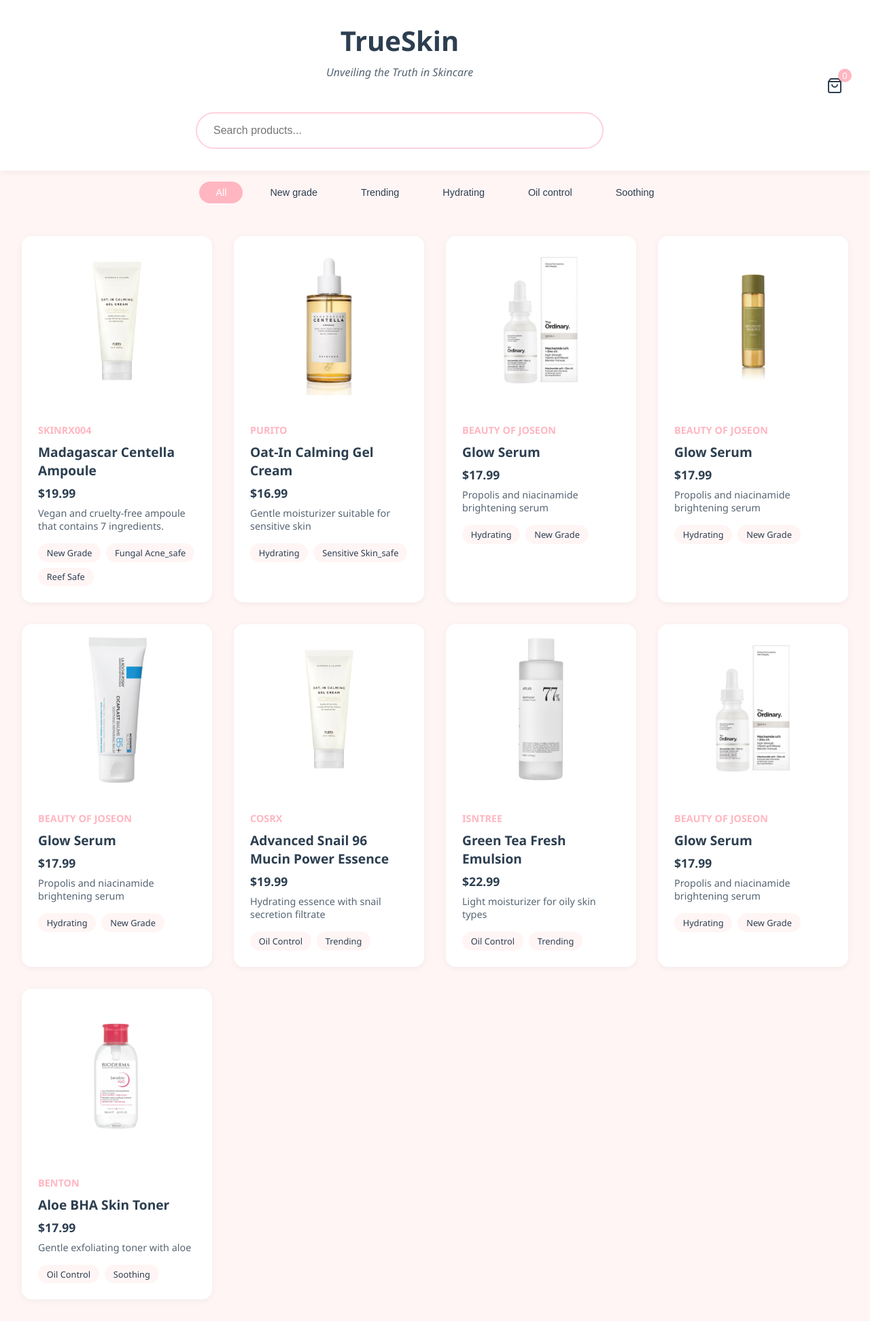
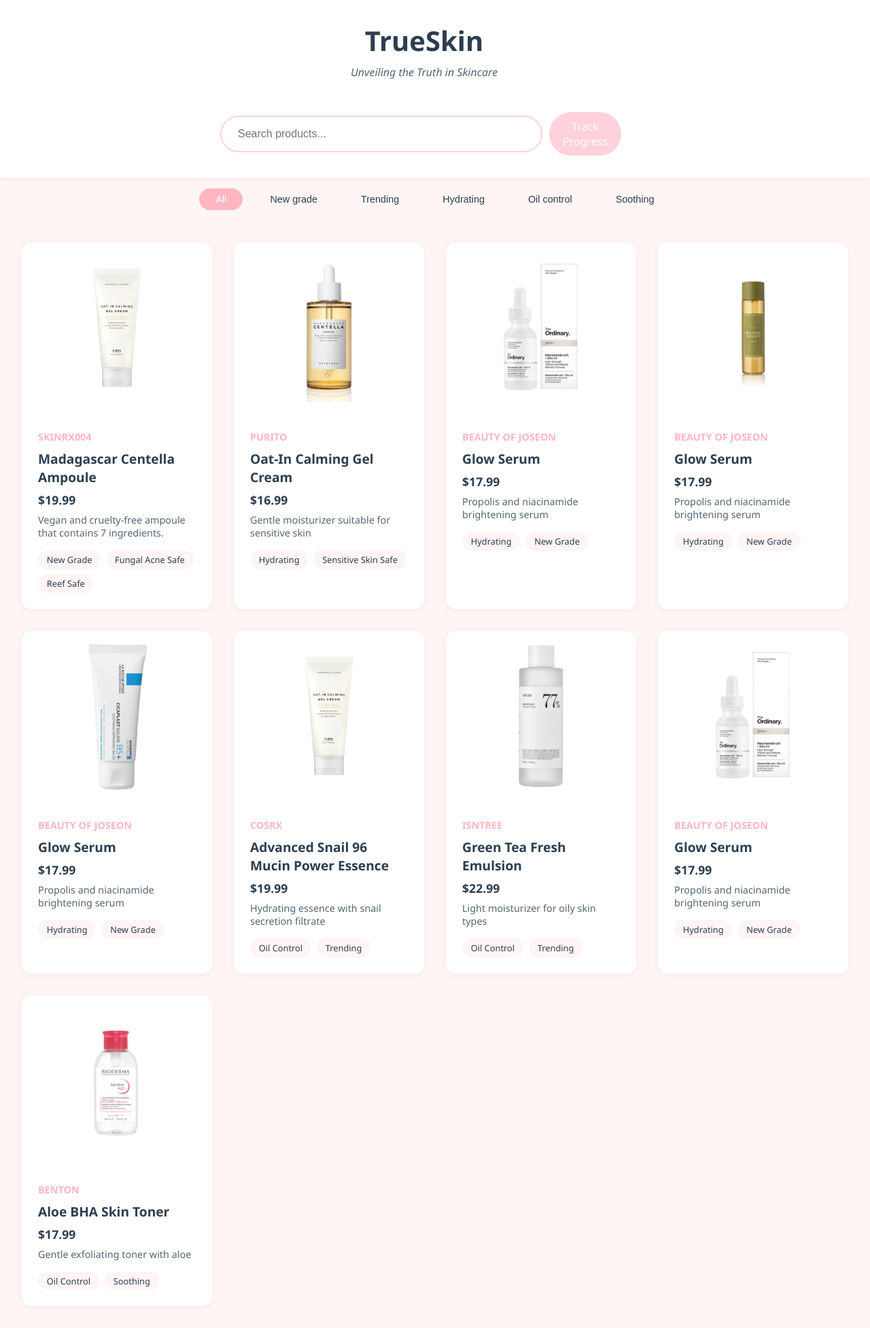
Before and after one commit to isaisa002/TrueSkin, a Flask app: page / in a window 1280 px wide. Shown: the whole page at 68% size. Before the commit the page ends 1916 px from the top, so only its background shows below. Run offline with Flask 3, Linux system fonts and the light colour scheme.

Commit message:
Added progress tracking

```diff
--- a/app.py
+++ b/app.py
@@ -148,6 +148,10 @@
 def cart():
     return render_template('cart.html')
 
+@app.route('/progressTracking')
+def progress_tracking():
+    return render_template('progressTracking.html')
+
 @app.route('/api/products')
 def get_products():
     filter_type = request.args.get('filter', 'all')
--- a/static/style.css
+++ b/static/style.css
@@ -1,9 +1,9 @@
 :root {
-    --color-primary: #FFB6C1;
-    --color-secondary: #FFC0CB;
-    --color-tertiary: #FFD1DC;
-    --color-background: #FFF5F5;
-    --color-text: #2C3E50;
+  --color-primary: #ffb6c1;
+  --color-secondary: #ffc0cb;
+  --color-tertiary: #ffd1dc;
+  --color-background: #fff5f5;
+  --color-text: #2c3e50;
   --shadow: 0 2px 10px rgba(0, 0, 0, 0.05);
 }
 
@@ -14,7 +14,7 @@
 }
 
 body {
-    font-family: 'Segoe UI', Tahoma, Geneva, Verdana, sans-serif;
+  font-family: "Segoe UI", Tahoma, Geneva, Verdana, sans-serif;
   background-color: var(--color-background);
   color: var(--color-text);
 }
@@ -40,18 +40,20 @@
 }
 
 .search-container {
-    max-width: 600px;
-    margin: 0 auto;
+  max-width: 5000px;
+  display: flex;
+  align-items: center;
 }
 
 #searchInput {
-    width: 100%;
+  width: 1000px;
   padding: 1rem 1.5rem;
   border: 2px solid var(--color-tertiary);
   border-radius: 50px;
   font-size: 1rem;
   outline: none;
   transition: all 0.3s ease;
+  margin-right: 10px;
 }
 
 #searchInput:focus {
@@ -59,6 +61,117 @@
   box-shadow: 0 0 0 3px rgba(255, 182, 193, 0.2);
 }
 
+.progress-btn {
+  background-color: var(
+    --color-tertiary
+  ); /* Same color as search input border */
+  color: white; /* White text */
+  padding: 10px 20px; /* Some padding */
+  text-align: center; /* Centered text */
+  text-decoration: none; /* Remove underline */
+  display: inline-block; /* Make the link behave like a button */
+  font-size: 16px; /* Increase font size */
+  border-radius: 50px; /* Fully rounded corners */
+  transition: background-color 0.3s; /* Smooth transition */
+  margin-right: 10px; /* Add space between buttons */
+}
+
+.progress-btn:hover {
+  background-color: var(--color-primary); /* Change color on hover */
+}
+
+.upload-container {
+  text-align: center;
+  margin: 20px;
+}
+
+.dropbox {
+  border: 2px dashed var(--color-tertiary);
+  height: 200px;
+  border-radius: 10px;
+  padding: 20px;
+  cursor: pointer;
+  transition: background-color 0.3s;
+  margin-bottom: 20px;
+  position: relative;
+}
+
+.dropbox.dragover {
+  background-color: var(--color-primary);
+  color: white;
+}
+
+.dropbox p {
+  margin: 0;
+}
+
+#fileInput {
+  display: none;
+}
+
+.timeline {
+  position: relative;
+  max-width: 800px;
+  margin: 20px auto;
+}
+
+.timeline::after {
+  content: "";
+  position: absolute;
+  width: 6px;
+  background-color: var(--color-tertiary);
+  top: 0;
+  bottom: 0;
+  left: 50%;
+  margin-left: -3px;
+}
+
+.timeline-item {
+  padding: 10px 40px;
+  position: relative;
+  background-color: inherit;
+  width: 50%;
+}
+
+.timeline-item::after {
+  content: "";
+  position: absolute;
+  width: 25px;
+  height: 25px;
+  right: -17px;
+  background-color: white;
+  border: 4px solid var(--color-tertiary);
+  top: 15px;
+  border-radius: 50%;
+  z-index: 1;
+}
+
+.timeline-item:nth-child(odd) {
+  left: 0;
+}
+
+.timeline-item:nth-child(even) {
+  left: 50%;
+}
+
+.timeline-item:nth-child(even)::after {
+  left: -17px; /* Adjust the position for even items */
+}
+
+.timeline-content {
+  padding: 20px 30px;
+  background-color: white;
+  position: relative;
+  border-radius: 6px;
+}
+
+.preview-image {
+  max-width: 100%;
+  height: auto;
+  border-radius: 10px;
+  box-shadow: 0 0 10px rgba(0, 0, 0, 0.1);
+  margin-top: 20px;
+}
 
 .filter-nav {
   padding: 1rem 2rem;
@@ -71,12 +184,10 @@
   -webkit-overflow-scrolling: touch;
 }
 
-
 .filter-nav {
   max-width: 1200px;
   margin: 0 auto;
 }
-
 
 .filter-btn {
   padding: 0.5rem 1.5rem;
@@ -363,140 +474,7 @@
     justify-content: center;
     min-height: 400px;
   }
-
-
 }
-
- /* Add styles for cart page */
- .cart-page {
-    max-width: 1200px;
-    margin: 2rem auto;
-    padding: 0 2rem;
-}
-
-.cart-items {
-    background: white;
-    border-radius: 15px;
-    padding: 2rem;
-    margin-bottom: 2rem;
-    box-shadow: var(--shadow);
-}
-
-.cart-item {
-    display: grid;
-    grid-template-columns: auto 1fr auto auto;
-    gap: 2rem;
-    align-items: center;
-    padding: 1rem 0;
-    border-bottom: 1px solid var(--color-background);
-}
-
-.cart-item:last-child {
-    border-bottom: none;
-}
-
-.cart-item-image {
-    width: 100px;
-    height: 100px;
-    object-fit: contain;
-}
-
-.cart-item-info {
-    display: flex;
-    flex-direction: column;
-    gap: 0.5rem;
-}
-
-.cart-item-brand {
-    color: var(--color-primary);
-    font-size: 0.9rem;
-    font-weight: 600;
-}
-
-.cart-item-name {
-    font-size: 1.1rem;
-    font-weight: 600;
-}
-
-.cart-item-price {
-    font-weight: 600;
-    color: var(--color-text);
-}
-
-.cart-item-remove {
-    background: none;
-    border: none;
-    color: #ff4d4d;
-    cursor: pointer;
-    padding: 0.5rem;
-    transition: opacity 0.3s;
-}
-
-.cart-item-remove:hover {
-    opacity: 0.7;
-}
-
-.cart-summary {
-    background: white;
-    border-radius: 15px;
-    padding: 2rem;
-    box-shadow: var(--shadow);
-}
-
-.cart-total {
-    display: flex;
-    justify-content: space-between;
-    font-size: 1.2rem;
-    font-weight: 600;
-    margin-bottom: 1.5rem;
-}
-
-.checkout-btn {
-    width: 100%;
-    padding: 1rem;
-    background-color: var(--color-primary);
-    color: white;
-    border: none;
-    border-radius: 50px;
-    font-size: 1.1rem;
-    font-weight: 600;
-    cursor: pointer;
-    transition: transform 0.3s, opacity 0.3s;
-}
-
-.checkout-btn:hover {
-    opacity: 0.9;
-    transform: translateY(-2px);
-}
-
-.cart-empty {
-    text-align: center;
-    padding: 3rem;
-    color: var(--color-text);
-}
-
-.cart-icon {
-    position: relative;
-    cursor: pointer;
-}
-
-.cart-count {
-    position: absolute;
-    top: -8px;
-    right: -8px;
-    background: var(--color-primary);
-    color: white;
-    border-radius: 50%;
-    width: 20px;
-    height: 20px;
-    display: flex;
-    align-items: center;
-    justify-content: center;
-    font-size: 0.8rem;
-}
-
-
-
 
 /* Add to your existing styles */
 header {
@@ -523,82 +501,22 @@
   position: relative;
 }
 
-.cart-icon a {
-    color: var(--color-text);
+/* Update back-to-shop styles */
+
+.back-to-home {
+  background-color: var(--color-tertiary);
+  color: white;
+  padding: 10px 20px;
+  border: none;
+  border-radius: 50px;
+  font-size: 16px;
   text-decoration: none;
-    display: flex;
-    align-items: center;
-    padding: 0.5rem;
+  cursor: pointer;
+  transition: background-color 0.3s;
 }
 
-.cart-icon svg {
-    width: 24px;
-    height: 24px;
-    transition: transform 0.3s ease;
-}
-
-.cart-icon:hover svg {
-    transform: translateY(-2px);
-}
-
-.cart-count {
-    position: absolute;
-    top: -5px;
-    right: -5px;
-    background: var(--color-primary);
-    color: white;
-    border-radius: 50%;
-    width: 20px;
-    height: 20px;
-    display: flex;
-    align-items: center;
-    justify-content: center;
-    font-size: 0.8rem;
-}
-
-/* Add animation for add to cart feedback */
-@keyframes addToCartPop {
-    0% { transform: scale(1); }
-    50% { transform: scale(1.2); }
-    100% { transform: scale(1); }
-}
-
-.cart-icon.pop svg {
-    animation: addToCartPop 0.3s ease;
-}
-
-/* Update back-to-shop styles */
-.back-to-shop {
-    background-color: white;
-    border: 2px solid var(--color-primary);
-    color: var(--color-primary);
-    padding: 0.5rem 1.5rem;
-    border-radius: 50px;
-    text-decoration: none;
-    font-weight: 600;
-    transition: all 0.3s ease;
-    display: inline-block;
-    font-size: 0.9rem;
-}
-
-.back-to-shop:hover {
+.back-to-home:hover {
   background-color: var(--color-primary);
-    color: white;
-    transform: translateY(-2px);
-}
-
-/* Update cart page header styles */
-.cart-header {
-    display: flex;
-    justify-content: space-between;
-    align-items: center;
-    margin-bottom: 2rem;
-}
-
-.cart-title {
-    margin: 0;
-    font-size: 1.5rem;
-    color: var(--color-text);
 }
 
 /* Update these styles in your style.css */
@@ -608,7 +526,7 @@
   background-color: white;
   padding: 2rem;
   display: grid;
-    grid-template-columns: 1fr auto;  /* Logo area and cart icon */
+  grid-template-columns: 1fr auto; /* Logo area and cart icon */
   gap: 2rem;
   align-items: center;
 }
@@ -652,8 +570,8 @@
 
 /* Navigation styles */
 .filter-nav {
-    padding: 1rem 0;  /* Remove horizontal padding */
-    background: none;  /* Remove background */
+  padding: 1rem 0; /* Remove horizontal padding */
+  background: none; /* Remove background */
   display: flex;
   justify-content: center;
   gap: 1rem;
@@ -688,7 +606,7 @@
   position: fixed;
   top: 20px;
   right: 20px;
-    background-color: #4CAF50;
+  background-color: #4caf50;
   color: white;
   padding: 1rem 1.5rem;
   border-radius: 10px;
--- a/templates/index.html
+++ b/templates/index.html
@@ -1,10 +1,13 @@
 <!DOCTYPE html>
 <html lang="en">
   <head>
-    <meta charset="UTF-8">
-    <meta name="viewport" content="width=device-width, initial-scale=1.0">
+    <meta charset="UTF-8" />
+    <meta name="viewport" content="width=device-width, initial-scale=1.0" />
     <title>TrueSkin - Unveiling the Truth in Skincare</title>
-    <link rel="stylesheet" href="{{ url_for('static', filename='style.css') }}">
+    <link
+      rel="stylesheet"
+      href="{{ url_for('static', filename='style.css') }}"
+    />
   </head>
   <body>
     <header>
@@ -14,24 +17,28 @@
           <p>Unveiling the Truth in Skincare</p>
         </div>
         <div class="search-container">
-                <input type="text" id="searchInput" placeholder="Search products...">
+          <input
+            type="text"
+            id="searchInput"
+            placeholder="Search products..."
+          />
+          <a href="{{ url_for('progress_tracking') }}" class="progress-btn">
+            <span>Track Progress</span>
+          </a>
         </div>
-        </div>
-        <div class="cart-icon">
-            <a href="/cart">
-                <svg width="24" height="24" viewBox="0 0 24 24" fill="none" stroke="currentColor" stroke-width="2">
-                    <path d="M6 2L3 6v14a2 2 0 0 0 2 2h14a2 2 0 0 0 2-2V6l-3-4z"></path>
-                    <line x1="3" y1="6" x2="21" y2="6"></line>
-                    <path d="M16 10a4 4 0 0 1-8 0"></path>
-                </svg>
-                <span class="cart-count" id="cartCount">0</span>
-            </a>
       </div>
       <!-- Toast Notification -->
       <div id="toast" class="toast">
         <div class="toast-content">
-        <svg class="toast-check" xmlns="http://www.w3.org/2000/svg" viewBox="0 0 24 24" fill="none" stroke="currentColor" stroke-width="2">
-            <path d="M20 6L9 17l-5-5"/>
+          <svg
+            class="toast-check"
+            xmlns="http://www.w3.org/2000/svg"
+            viewBox="0 0 24 24"
+            fill="none"
+            stroke="currentColor"
+            stroke-width="2"
+          >
+            <path d="M20 6L9 17l-5-5" />
           </svg>
           <span class="toast-message">Added to cart!</span>
         </div>
@@ -50,9 +57,12 @@
     <main>
       <div class="products-grid" id="productsContainer">
         {% for product in products %}
-            <div class="product-card" onclick="openProductModal({{ product|tojson }})">
+        <div
+          class="product-card"
+          onclick="openProductModal({{ product|tojson }})"
+        >
           <div class="product-image">
-                    <img src="{{ product.image }}" alt="{{ product.name }}">
+            <img src="{{ product.image }}" alt="{{ product.name }}" />
           </div>
           <div class="product-info">
             <span class="brand">{{ product.brand }}</span>
@@ -77,7 +87,7 @@
         <div class="modal-product-content">
           <div class="modal-left">
             <div class="modal-image">
-                        <img src="" alt="" id="modalImage">
+              <img src="" alt="" id="modalImage" />
             </div>
           </div>
           <div class="modal-right">
@@ -91,12 +101,7 @@
             </div>
             <div class="modal-ingredients">
               <h3>Key Benefits</h3>
-                        <ul id="modalBenefits">
-                        </ul>
-                    </div>
-                    <div class="modal-actions">
-                        <button class="btn-add-cart">Add to Cart</button>
-                        <button class="btn-buy-now">Buy Now</button>
+              <ul id="modalBenefits"></ul>
             </div>
           </div>
         </div>
```
Also changed, not shown: templates/progressTracking.html (added, +114 -0 lines), static/images/progress1.png (added), static/images/progress2.png (added). Lines whose indentation alone changed are shown as unchanged.
